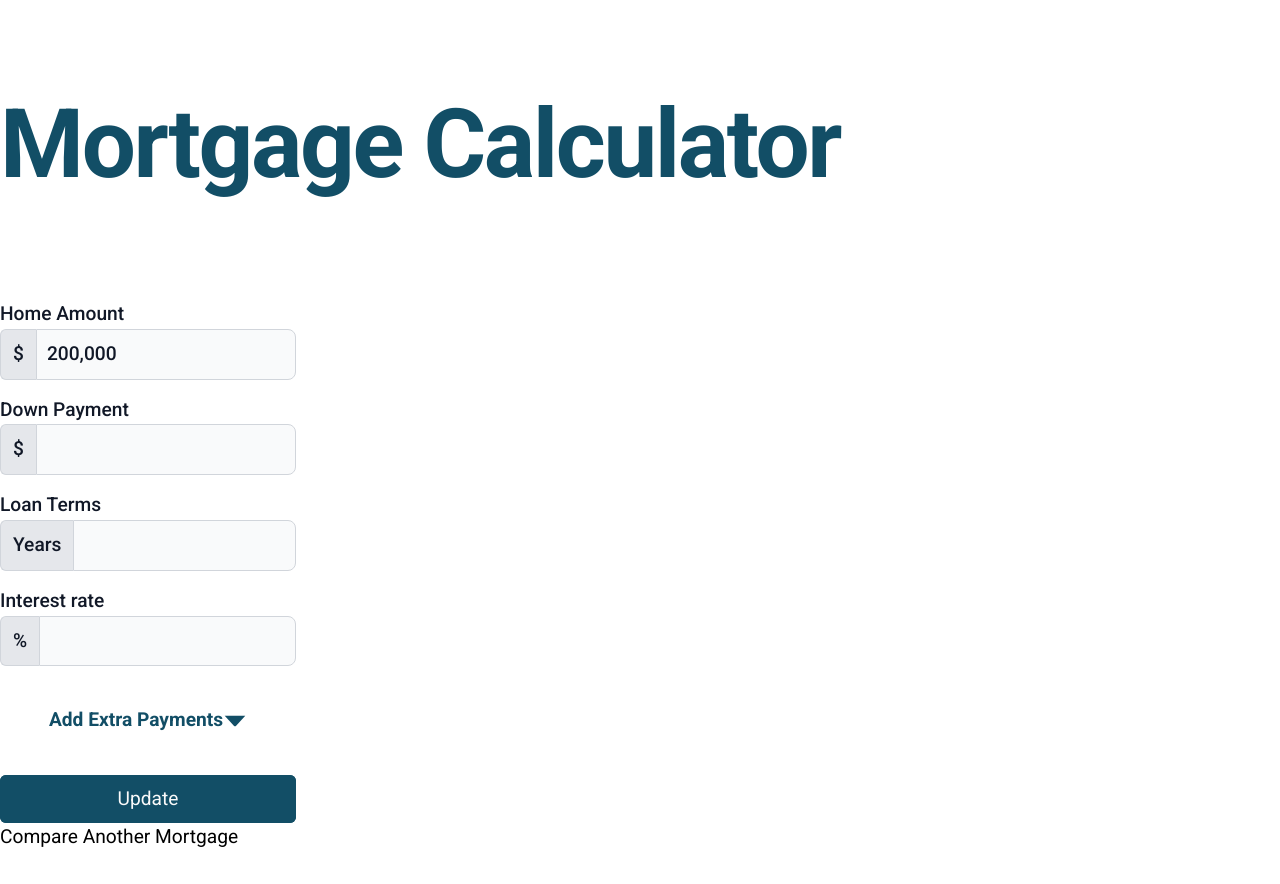
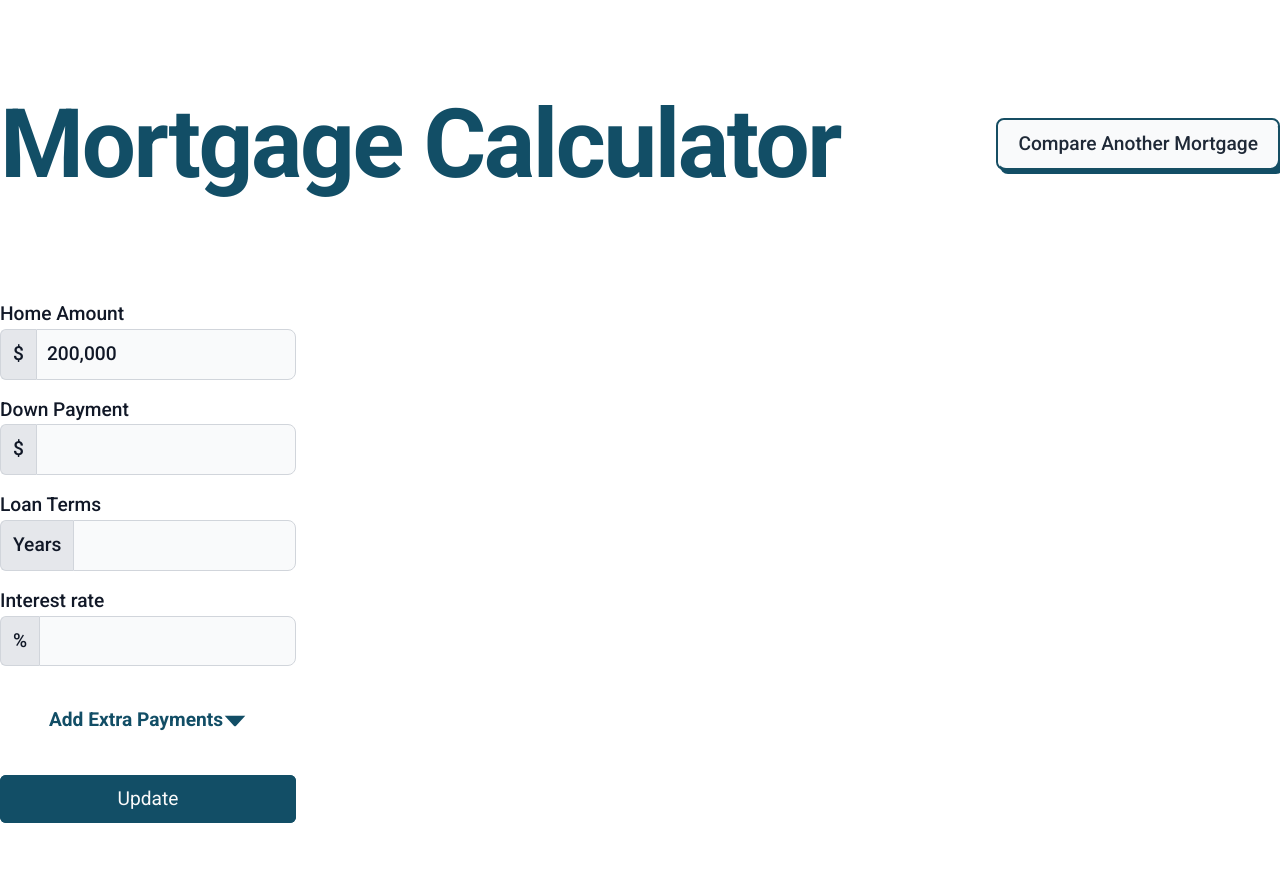
Before and after one commit to sijandahal/MortgageCalc, a React (Vite) app: page /MortgageCalculator in a window 1280 px wide. After the commit the page ends 855 px from the top, so only its background shows below. Built offline with nearby package versions, Linux system fonts and the light colour scheme.

Commit message:
added footer component

```diff
--- a/index.html
+++ b/index.html
@@ -7,7 +7,7 @@
 <link rel="preconnect" href="https://fonts.gstatic.com" crossorigin>
 <link href="https://fonts.googleapis.com/css2?family=Roboto:ital,wght@0,100..900;1,100..900&display=swap" rel="stylesheet">
     <meta name="viewport" content="width=device-width, initial-scale=1.0" />
-    <title>Vite + React</title>
+    <title>Mortgage Calculator</title>
   </head>
   <body>
     <div id="root"></div>
--- a/src/components/MortgageCalculator/Banner/Banner.jsx
+++ b/src/components/MortgageCalculator/Banner/Banner.jsx
@@ -1,5 +1,6 @@
 import { motion } from "framer-motion";
 import { Link } from "react-router-dom";
+import { Footer } from "../Footer/Footer";
 
 export const Home = () => {
   return (
@@ -81,32 +82,7 @@ export const Home = () => {
             </motion.a>
           </div>
           <div className="hidden lg:flex lg:flex-1 lg:justify-end">
-            {/* <motion.a
-              href="/Mortgage"
-              class="group relative inline-flex h-12 items-center cursor-pointer justify-center overflow-hidden rounded-md bg-[#124E66] px-8 font-medium text-neutral-200"
-              initial={{ opacity: 0, scale: 0.8 }}
-              animate={{ opacity: 1, scale: 1 }}
-              transition={{ duration: 0.5, delay: 0.8 }}
-            >
-              <span>Login</span>
-              <div class="w-0 translate-x-[100%] pl-0 opacity-0 transition-all duration-200 group-hover:w-5 group-hover:translate-x-0 group-hover:pl-1 group-hover:opacity-100">
-                <svg
-                  width="15"
-                  height="15"
-                  viewBox="0 0 15 15"
-                  fill="none"
-                  xmlns="http://www.w3.org/2000/svg"
-                  class="h-5 w-5"
-                >
-                  <path
-                    d="M8.14645 3.14645C8.34171 2.95118 8.65829 2.95118 8.85355 3.14645L12.8536 7.14645C13.0488 7.34171 13.0488 7.65829 12.8536 7.85355L8.85355 11.8536C8.65829 12.0488 8.34171 12.0488 8.14645 11.8536C7.95118 11.6583 7.95118 11.3417 8.14645 11.1464L11.2929 8H2.5C2.22386 8 2 7.77614 2 7.5C2 7.22386 2.22386 7 2.5 7H11.2929L8.14645 3.85355C7.95118 3.65829 7.95118 3.34171 8.14645 3.14645Z"
-                    fill="currentColor"
-                    fill-rule="evenodd"
-                    clip-rule="evenodd"
-                  ></path>
-                </svg>
-              </div>
-            </motion.a> */}
+
             <button class="group relative inline-flex h-[calc(48px+8px)] items-center justify-center rounded-full bg-[#124E66] py-1 pl-6 pr-14 font-medium text-neutral-50">
               <span class="z-10 pr-2">LOGIN</span>
               <div class="absolute right-1 inline-flex h-12 w-12 items-center justify-end rounded-full bg-[#748D92] transition-[width] group-hover:w-[calc(100%-8px)]">
@@ -335,6 +311,7 @@ export const Home = () => {
           </div>
         </div>
       </motion.div>
+      <Footer/>
     </div>
   );
 };
--- /dev/null
+++ b/src/components/MortgageCalculator/Footer/Footer.jsx
@@ -0,0 +1,17 @@
+import React from 'react';
+
+export const Footer = () => {
+  const currentYear = new Date().getFullYear();
+
+  return (
+    <footer style={{ textAlign: 'center', padding: '10px 0' }}>
+  <p className='flex justify-center items-center'>
+    &#169; {currentYear}, Made with
+    <img className="emoji mx-1" alt="heart" height="20" width="20" src="https://github.githubassets.com/images/icons/emoji/unicode/2764.png"/> by
+    <a role="link" href='https://sijan-dahal-portfolio.vercel.app/' target='_blank' class="relative underline decoration-wavy underline-offset-4 transition-colors duration-300 mx-1 hover:text-[#124E66] hover:underline">Sijan Dahal</a>
+
+  </p>
+</footer>
+
+  );
+};
--- a/src/components/MortgageCalculator/MortgageCalculator.jsx
+++ b/src/components/MortgageCalculator/MortgageCalculator.jsx
@@ -32,9 +32,35 @@ export const MortgageCalculator = () => {
 
   return (
     <section className="container m-auto py-8">
-      <h1 className="text-4xl font-bold tracking-tight  sm:text-8xl my-16 text-[#124E66]  ">
-        Mortgage Calculator
-      </h1>
+      <div className="flex items-center justify-between">
+        <h1 className="text-4xl font-bold tracking-tight  sm:text-8xl my-16 text-[#124E66]  ">
+          Mortgage Calculator
+        </h1>
+        {!showCompareMessage && (
+          <>
+            {/* <button
+            onClick={handleCompareAnotherMortgage}
+            className="your-button-class"
+          >
+            Compare Another Mortgage
+          </button> */}
+            <button
+              onClick={handleCompareAnotherMortgage}
+              className="relative inline-block  group"
+            >
+              <span class="relative z-10 block px-5 py-3 overflow-hidden font-medium leading-tight text-gray-800 transition-colors duration-300 ease-out border-2 border-cyan-900 rounded-lg group-hover:text-white">
+                <span class="absolute inset-0 w-full h-full px-5 py-3 rounded-lg bg-gray-50"></span>
+                <span class="absolute left-0 w-48 h-48 -ml-2 transition-all duration-300 origin-top-right -rotate-90 -translate-x-full translate-y-12 bg-[#124E66]   group-hover:-rotate-180 group-hover:ml-0 group-hover:w-full ease"></span>
+                <span class="relative">Compare Another Mortgage</span>
+              </span>
+              <span
+                class="absolute bottom-0 right-0 w-full h-12 -mb-1 -mr-1 transition-all duration-200 ease-linear bg-[#124E66]   rounded-lg group-hover:mb-0 group-hover:mr-0"
+                data-rounded="rounded-lg"
+              ></span>
+            </button>
+          </>
+        )}
+      </div>
 
       {showCompareMessage && (
         <div className="bg-yellow-100 text-[#124E66] p-4 mb-4">
@@ -48,17 +74,6 @@ export const MortgageCalculator = () => {
             setTableData={setTableData}
             onFormSubmit={handleFormSubmit}
           />
-          {
-            !showCompareMessage &&  (
-              <button
-            onClick={handleCompareAnotherMortgage}
-            className="your-button-class"
-          >
-            Compare Another Mortgage
-          </button>
-            )
-          }
-
         </div>
         <div
           className={`md:col-span-8 xl:col-span-9 md:px-5 ${
```
